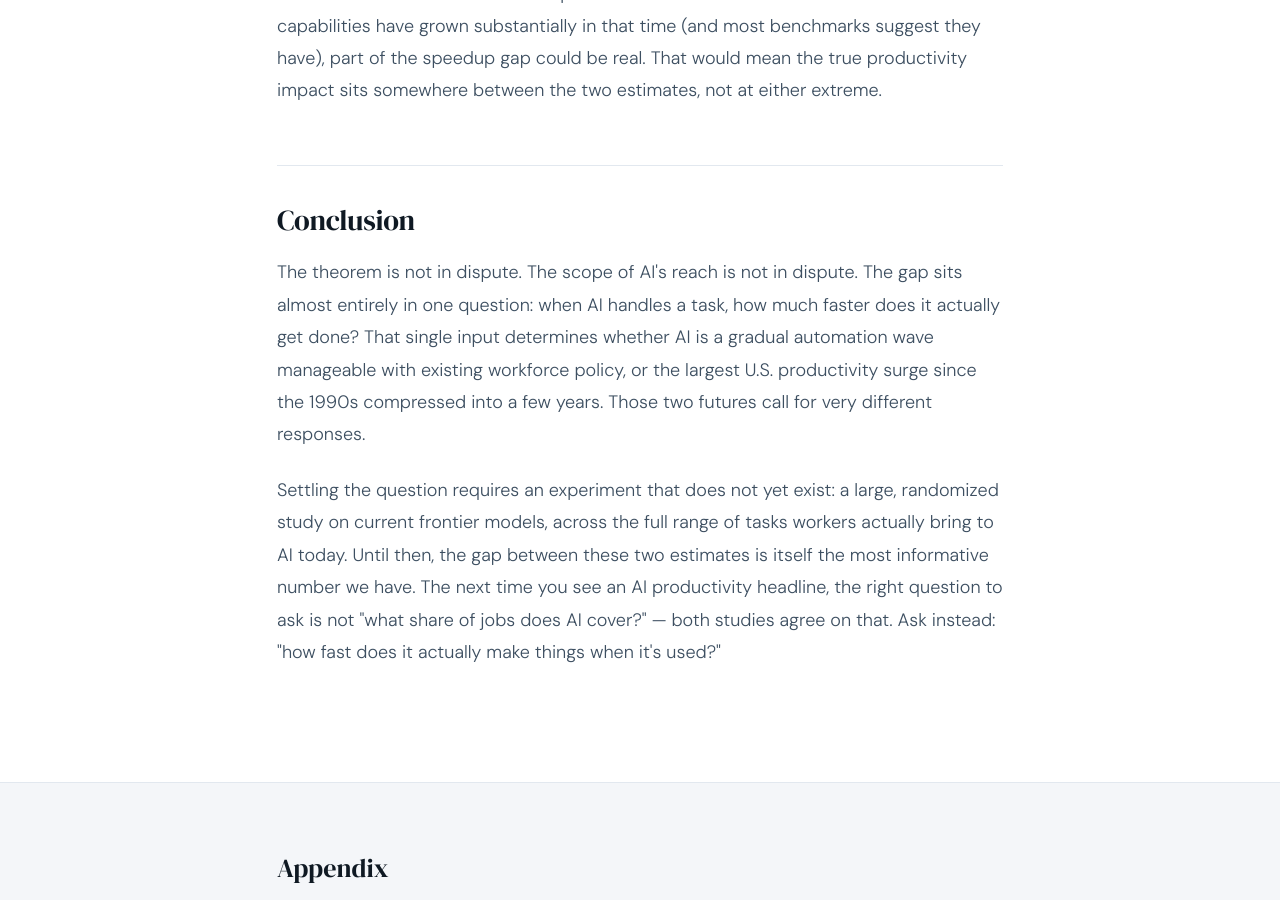
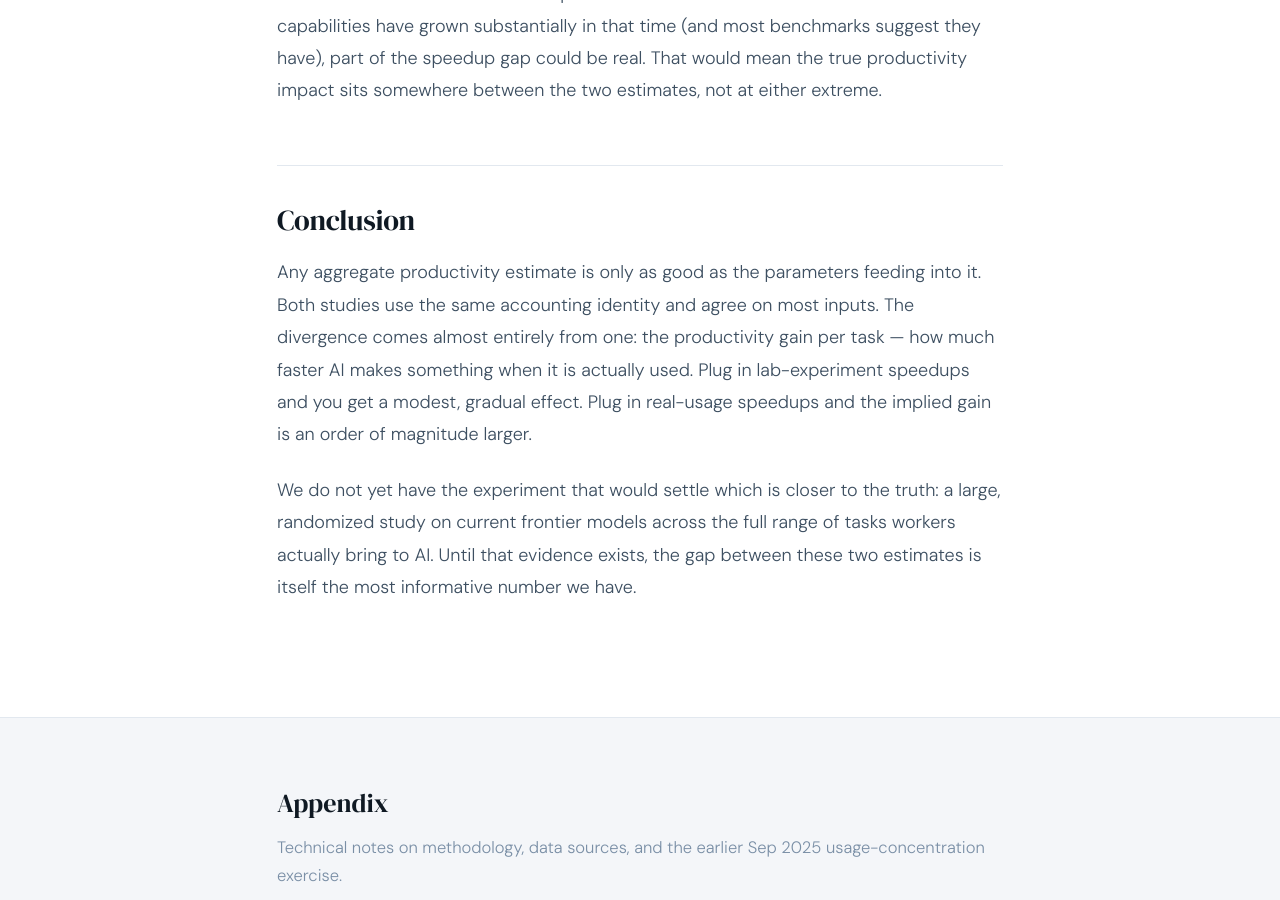
Before and after one commit to adhikars11/shadhikari, a Jekyll site: the page built from _posts/2026-03-01-macroeconomic-impact-of-ai.md, in a window 1280 px wide and 900 px high, scrolled down 5386 px. Built offline with Jekyll 4.4.1, drawn with Linux system fonts in a browser that asks for light colours.

Commit message:
Rewrite conclusion: less preachy, parameter-focused framing
Co-Authored-By: Claude Sonnet 4.6 <noreply@anthropic.com>

```diff
--- a/_posts/2026-03-01-macroeconomic-impact-of-ai.md
+++ b/_posts/2026-03-01-macroeconomic-impact-of-ai.md
@@ -247,9 +247,9 @@ permalink: /posts/2026/03/macroeconomic-impact-ai/
 
     <h2>Conclusion</h2>
 
-    <p>The theorem is not in dispute. The scope of AI's reach is not in dispute. The gap sits almost entirely in one question: when AI handles a task, how much faster does it actually get done? That single input determines whether AI is a gradual automation wave manageable with existing workforce policy, or the largest U.S. productivity surge since the 1990s compressed into a few years. Those two futures call for very different responses.</p>
+    <p>Any aggregate productivity estimate is only as good as the parameters feeding into it. Both studies use the same accounting identity and agree on most inputs. The divergence comes almost entirely from one: the productivity gain per task — how much faster AI makes something when it is actually used. Plug in lab-experiment speedups and you get a modest, gradual effect. Plug in real-usage speedups and the implied gain is an order of magnitude larger.</p>
 
-    <p>Settling the question requires an experiment that does not yet exist: a large, randomized study on current frontier models, across the full range of tasks workers actually bring to AI today. Until then, the gap between these two estimates is itself the most informative number we have. The next time you see an AI productivity headline, the right question to ask is not "what share of jobs does AI cover?" — both studies agree on that. Ask instead: "how fast does it actually make things when it's used?"</p>
+    <p>We do not yet have the experiment that would settle which is closer to the truth: a large, randomized study on current frontier models across the full range of tasks workers actually bring to AI. Until that evidence exists, the gap between these two estimates is itself the most informative number we have.</p>
 
   </div>
 
```
